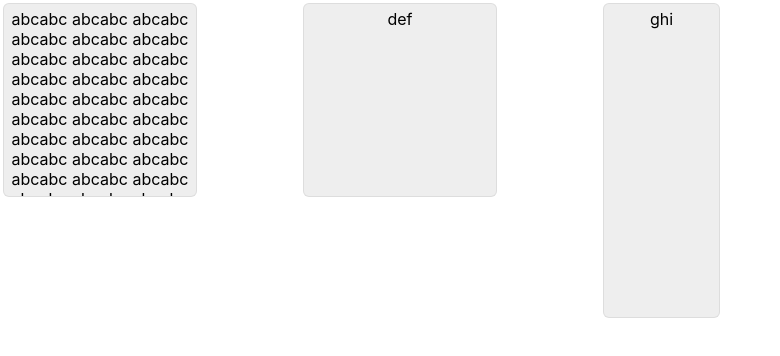
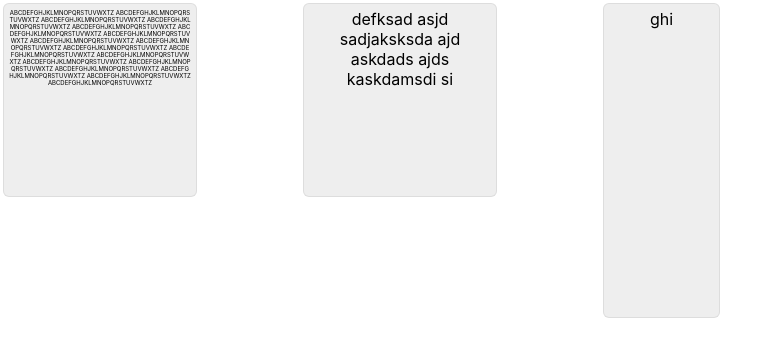
Before and after one commit to martinshaw/wall-concept-ui, a React (Create React App) app: page / in a window 1280 px wide. Shown: the top 356 px of the page, without its empty margins (0-780 px from the left). Built offline with nearby package versions, Linux system fonts and the light colour scheme; the HTML template or start-up script is replaced by a standard one.

Commit message:
Add a buggy implementation of 'scale content' functionality

```diff
--- a/src/App.tsx
+++ b/src/App.tsx
@@ -17,8 +17,9 @@ function App() {
                     initialDimensions={{ w: 200, h: 200 }}
                     draggable={true}
                     focusable={false}
+                    scaleContent={true}
                 >
-                    abcabc abcabc abcabc abcabc abcabc abcabc abcabc abcabc abcabc abcabc abcabc abcabc abcabc abcabc abcabc abcabc abcabc abcabc abcabc abcabc abcabc abcabc abcabc abcabc abcabc abcabc abcabc abcabc abcabc abcabc abcabc
+                    ABCDEFGHJKLMNOPQRSTUVWXTZ ABCDEFGHJKLMNOPQRSTUVWXTZ ABCDEFGHJKLMNOPQRSTUVWXTZ ABCDEFGHJKLMNOPQRSTUVWXTZ ABCDEFGHJKLMNOPQRSTUVWXTZ ABCDEFGHJKLMNOPQRSTUVWXTZ ABCDEFGHJKLMNOPQRSTUVWXTZ ABCDEFGHJKLMNOPQRSTUVWXTZ ABCDEFGHJKLMNOPQRSTUVWXTZ ABCDEFGHJKLMNOPQRSTUVWXTZ ABCDEFGHJKLMNOPQRSTUVWXTZ ABCDEFGHJKLMNOPQRSTUVWXTZ ABCDEFGHJKLMNOPQRSTUVWXTZ ABCDEFGHJKLMNOPQRSTUVWXTZ ABCDEFGHJKLMNOPQRSTUVWXTZ ABCDEFGHJKLMNOPQRSTUVWXTZ ABCDEFGHJKLMNOPQRSTUVWXTZ ABCDEFGHJKLMNOPQRSTUVWXTZ
                 </WallInterfaceCard>
                 <WallInterfaceCard
                     id={createCardId()}
@@ -26,7 +27,7 @@ function App() {
                     initialDimensions={{ w: 200, h: 200 }}
                     draggable={'after-focus'}
                 >
-                    def
+                    defksad asjd sadjaksksda ajd askdads ajds kaskdamsdi si
                 </WallInterfaceCard>
                 <WallInterfaceCard
                     id={createCardId()}
--- /dev/null
+++ b/src/WallInterface/WallInterfaceCard/WallInterfaceCardScaleContent/index.tsx
@@ -0,0 +1,91 @@
+/*
+All Rights Reserved, (c) 2023 CodeAtlas LTD.
+
+Author: Martin Shaw (developer@martinshaw.co)
+File Name: index.tsx
+Created:  2023-12-19T18:20:48.357Z
+Modified: 2023-12-19T18:20:48.357Z
+
+Description: description
+*/
+
+import { ReactNode, RefObject, useEffect, useRef, useState } from "react";
+import { WallInterfaceCardProps } from "..";
+import { DimensionsType, PositionType } from "../../utilities";
+
+type WallInterfaceCardScaleContentPropsType = {
+    cardProps: WallInterfaceCardProps;
+    cardRef: RefObject<HTMLDivElement>;
+    scaleContent: boolean;
+    cardPosition: PositionType;
+    cardDimensions: DimensionsType;
+    children: ReactNode;
+};
+
+const WallInterfaceCardScaleContent = (props: WallInterfaceCardScaleContentPropsType) => {
+    if (props.scaleContent === true) {
+        console.warn('WallInterfaceCardScaleContent functionality is currently experimental and will not work as expected.');
+        console.warn('I recommend that you remove use of the scaleContent prop from your WallInterfaceCard component.');
+    }
+
+    const realDimensions = useRef<DimensionsType>({w: 0, h: 0});
+    const [zoomed, setZoomed] = useState<boolean>(false);
+    const ref = useRef<HTMLDivElement>(null);
+
+    useEffect(() => {
+        if (props.scaleContent !== true) return;
+        if (ref.current === null) return;
+
+        let zoomFactor: number = 1;
+
+        ref.current.style.width = `auto`;
+        ref.current.style.height = `auto`;
+
+        realDimensions.current.w = ref.current.offsetWidth;
+        realDimensions.current.h = ref.current.offsetHeight;
+
+        console.log('realDimensions', (realDimensions.current.h*zoomFactor), props.cardDimensions.h, props.cardProps.id);
+
+        // while (realDimensions.current.w > props.cardDimensions.w && zoomFactor > 0) {
+        while ((realDimensions.current.h*zoomFactor) > props.cardDimensions.h && zoomFactor > 0) {
+            zoomFactor -= 0.05;
+            ref.current.style.fontSize = `${zoomFactor*100}%`;
+            // Tried to use transform scale but it doesn't fix line breaks and doesn't affect width
+            // Tried to use zoom but SAME it doesn't reflow the text
+            // TODO: Font size kinda works, but it will not work for complex content with images etc...
+        }
+
+        if (zoomFactor > 0 && zoomFactor < 1) {
+            setZoomed(true);
+        } else {
+            setZoomed(false);
+
+        }
+
+        ref.current.style.width = `100%`;
+        ref.current.style.height = `100%`;
+
+    }, [props.scaleContent]);
+
+    return props.scaleContent ? (
+        <div
+            ref={ref}
+            style={{
+                // width: '100%',
+                // height: '100%',
+                width: 'auto',
+                height: 'auto',
+                top: 0,
+                left: 0,
+                lineBreak: zoomed ? 'anywhere' : 'normal',
+                fontSize: '200%'
+            }}
+        >
+            {props.children}
+        </div>
+    ) : <div ref={ref}>
+        {props.children}
+    </div>;
+};
+
+export default WallInterfaceCardScaleContent;
--- a/src/WallInterface/WallInterfaceCard/index.tsx
+++ b/src/WallInterface/WallInterfaceCard/index.tsx
@@ -15,6 +15,7 @@ import useWallInterfaceCardDragging, { WallInterfaceCardDraggingCursorPositionTy
 import { DimensionsType, PositionType } from "../utilities";
 import useWallInterfaceCardFocusing from "./useWallInterfaceCardFocusing";
 import WallInterfaceFocusingContext from "../WallInterfaceFocusingContext";
+import WallInterfaceCardScaleContent from "./WallInterfaceCardScaleContent";
 
 export type WallInterfaceCardProps = {
     id: string;
@@ -23,8 +24,13 @@ export type WallInterfaceCardProps = {
     focusable?: boolean;
     draggable?: boolean | 'after-focus';
     dragCursorPosition?: WallInterfaceCardDraggingCursorPositionType;
+    // TODO: Implement
     reorderToTopInHeirarchyOnFocus?: boolean;
+    // TODO: Implement
     reorderToTopInHeirarchyOnDrag?: boolean;
+    // TODO: Need to improve
+    scaleContent?: boolean;
+    onDragEnd?: (cardProps: WallInterfaceCardProps) => void;
     children: ReactNode;
 };
 
@@ -35,6 +41,8 @@ const WallInterfaceCard = (props: WallInterfaceCardProps) => {
         dragCursorPosition: 'mouse',
         reorderToTopInHeirarchyOnFocus: true,
         reorderToTopInHeirarchyOnDrag: true,
+        // scaleContent: true, // TODO: Use `true` once it's working
+        scaleContent: false,
         ...props,
     }
 
@@ -140,7 +148,15 @@ const WallInterfaceCard = (props: WallInterfaceCardProps) => {
                         borderRadius: "5px",
                     }}
                 >
-                    {props.children}
+                    <WallInterfaceCardScaleContent
+                        cardProps={props}
+                        cardRef={cardRef}
+                        scaleContent={props.scaleContent ?? true}
+                        cardPosition={position}
+                        cardDimensions={dimensions}
+                    >
+                        {props.children}
+                    </WallInterfaceCardScaleContent>
                 </div>
             </div>
         </div>
--- a/src/WallInterface/WallInterfaceCard/useWallInterfaceCardDragging.ts
+++ b/src/WallInterface/WallInterfaceCard/useWallInterfaceCardDragging.ts
@@ -57,6 +57,9 @@ const useWallInterfaceCardDragging = (props: useWallInterfaceCardDraggingPropsTy
 
     const handleDraggingOnMouseUp = useCallback<MouseEventHandler<HTMLDivElement>>((event) => {
         setDragging(false);
+
+        if (props.cardProps.onDragEnd != null) props.cardProps.onDragEnd(props.cardProps);
+
         event.stopPropagation();
         event.preventDefault();
     }, []);
@@ -154,6 +157,8 @@ const useWallInterfaceCardDragging = (props: useWallInterfaceCardDraggingPropsTy
 
         const onMouseUp = (event: MouseEvent) => {
             setDragging(false);
+
+            if (props.cardProps.onDragEnd != null) props.cardProps.onDragEnd(props.cardProps);
         };
 
         props.draggingContext.boardElement?.removeEventListener("mousemove", onMouseMove);
```
